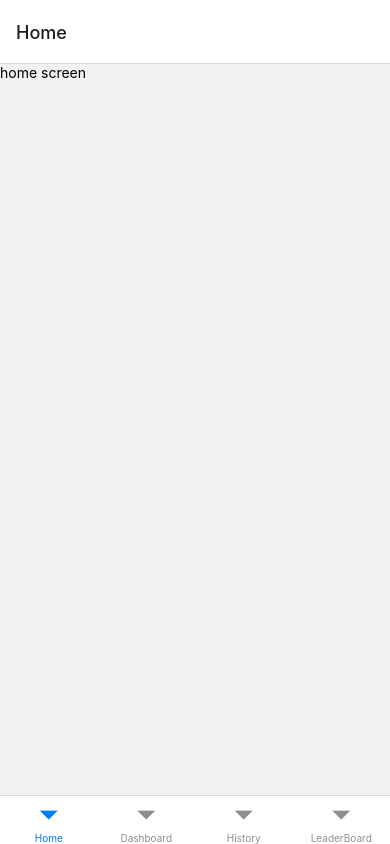
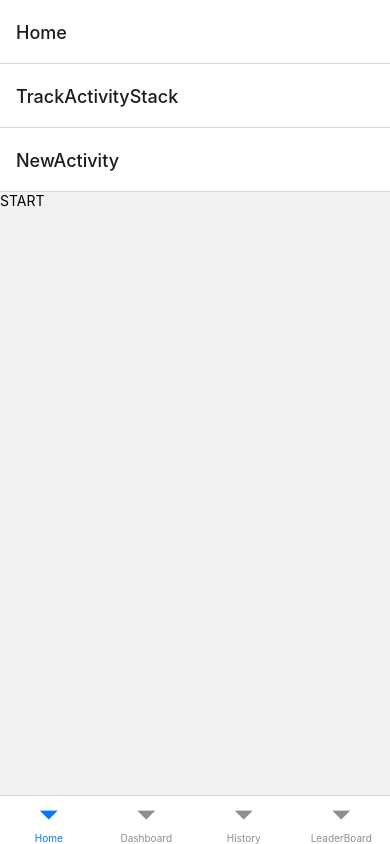
Before and after one commit to patika-128-react-native-bootcamp/RunTrack, a React Native app: screen / in a window 390 px wide. Built offline with nearby package versions, Linux system fonts and the light colour scheme.

Commit message:
Stack Structure Setup

```diff
--- a/package.json
+++ b/package.json
@@ -14,6 +14,7 @@
     "@react-native-firebase/app": "^14.1.0",
     "@react-navigation/bottom-tabs": "^6.0.9",
     "@react-navigation/native": "^6.0.6",
+    "@react-navigation/native-stack": "^6.2.5",
     "react": "17.0.2",
     "react-native": "0.66.4",
     "react-native-maps": "0.29.4",
--- a/src/Navigation/Navigation.js
+++ b/src/Navigation/Navigation.js
@@ -12,7 +12,6 @@ export default function Navigation() {
   return (
     <NavigationContainer>
       <Tab.Navigator>
-        {/*login new activity */}
         <Tab.Screen name={routes.HOME} component={HomeScreen} />
         <Tab.Screen name={routes.DASHBOARD} component={DashboardScreen} />
         <Tab.Screen name={routes.HISTORY} component={HistoryScreen} />
--- a/src/Navigation/routes.js
+++ b/src/Navigation/routes.js
@@ -6,4 +6,7 @@ export default {
   LOGIN: 'Login',
   REGISTER: 'Register',
   HS_DETAILS: 'HsDetails',
+  NEW_ACTIVITY: 'NewActivity',
+  TRACK_ACTIVITY_STACK: 'TrackActivityStack',
+  TRACK_ACTIVITY_SCREEN: 'TrackActivityScreen',
 };
--- /dev/null
+++ b/src/Navigation/stacks/HomeStack/HomeStack.js
@@ -0,0 +1,21 @@
+import React from 'react';
+import {View, Text} from 'react-native';
+import {createNativeStackNavigator} from '@react-navigation/native-stack';
+import LoginScreen from '../../../Screens/LoginScreen';
+import RegisterScreen from '../../../Screens/RegisterScreen';
+import TrackActivityStack from '../TrackActivityStack';
+import routes from '../../routes';
+
+export default function HomeStack() {
+  const Stack = createNativeStackNavigator();
+  return (
+    <Stack.Navigator>
+      <Stack.Screen
+        name={routes.TRACK_ACTIVITY_STACK}
+        component={TrackActivityStack}
+      />
+      <Stack.Screen name={routes.LOGIN} component={LoginScreen} />
+      <Stack.Screen name={routes.REGISTER} component={RegisterScreen} />
+    </Stack.Navigator>
+  );
+}
--- /dev/null
+++ b/src/Navigation/stacks/HomeStack/index.js
@@ -0,0 +1 @@
+export {default} from './HomeStack';
--- /dev/null
+++ b/src/Navigation/stacks/TrackActivityStack/TrackActivityStack.js
@@ -0,0 +1,18 @@
+import React from 'react';
+import {createNativeStackNavigator} from '@react-navigation/native-stack';
+import NewActivityScreen from '../../../Screens/NewActivityScreen';
+import routes from '../../routes';
+import TrackActivityScreen from '../../../Screens/TrackActivityScreen';
+
+export default function TrackActivityStack() {
+  const Stack = createNativeStackNavigator();
+  return (
+    <Stack.Navigator>
+      <Stack.Screen name={routes.NEW_ACTIVITY} component={NewActivityScreen} />
+      <Stack.Screen
+        name={routes.TRACK_ACTIVITY_SCREEN}
+        component={TrackActivityScreen}
+      />
+    </Stack.Navigator>
+  );
+}
--- /dev/null
+++ b/src/Navigation/stacks/TrackActivityStack/index.js
@@ -0,0 +1 @@
+export {default} from './TrackActivityStack';
--- a/src/Screens/HomeScreen/HomeScreen.js
+++ b/src/Screens/HomeScreen/HomeScreen.js
@@ -1,10 +1,7 @@
 import React from 'react';
 import {View, Text} from 'react-native';
+import HomeStack from '../../Navigation/stacks/HomeStack/HomeStack';
 
 export default function HomeScreen() {
-  return (
-    <View>
-      <Text>home screen</Text>
-    </View>
-  );
+  return <HomeStack />;
 }
--- /dev/null
+++ b/src/Screens/NewActivityScreen/NewActivityScreen.js
@@ -0,0 +1,18 @@
+import {useNavigation} from '@react-navigation/native';
+import React from 'react';
+import {Text, TouchableOpacity, View} from 'react-native';
+import routes from '../../Navigation/routes';
+
+export default function NewActivityScreen() {
+  const navigation = useNavigation();
+  function onPress() {
+    navigation.navigate(routes.TRACK_ACTIVITY_SCREEN);
+  }
+  return (
+    <View>
+      <TouchableOpacity onPress={onPress}>
+        <Text>START</Text>
+      </TouchableOpacity>
+    </View>
+  );
+}
--- /dev/null
+++ b/src/Screens/NewActivityScreen/index.js
@@ -0,0 +1 @@
+export {default} from './NewActivityScreen';
--- /dev/null
+++ b/src/Screens/TrackActivityScreen/TrackActivityScreen.js
@@ -0,0 +1,22 @@
+import React from 'react';
+import {View, Text, TouchableOpacity} from 'react-native';
+import MapView from 'react-native-maps';
+
+export default function TrackActivityScreen() {
+  return (
+    <View style={{flex: 1, backgroundColor: 'red'}}>
+      <MapView
+        style={{flex: 1}}
+        initialRegion={{
+          latitude: 37.78825,
+          longitude: -122.4324,
+          latitudeDelta: 0.0922,
+          longitudeDelta: 0.0421,
+        }}
+      />
+      <TouchableOpacity onPress={console.log('stopped')}>
+        <Text>STOP</Text>
+      </TouchableOpacity>
+    </View>
+  );
+}
--- /dev/null
+++ b/src/Screens/TrackActivityScreen/index.js
@@ -0,0 +1 @@
+export {default} from './TrackActivityScreen';
```
Also changed, not shown: 1 other file (tests, documents, lock files or other folders).
